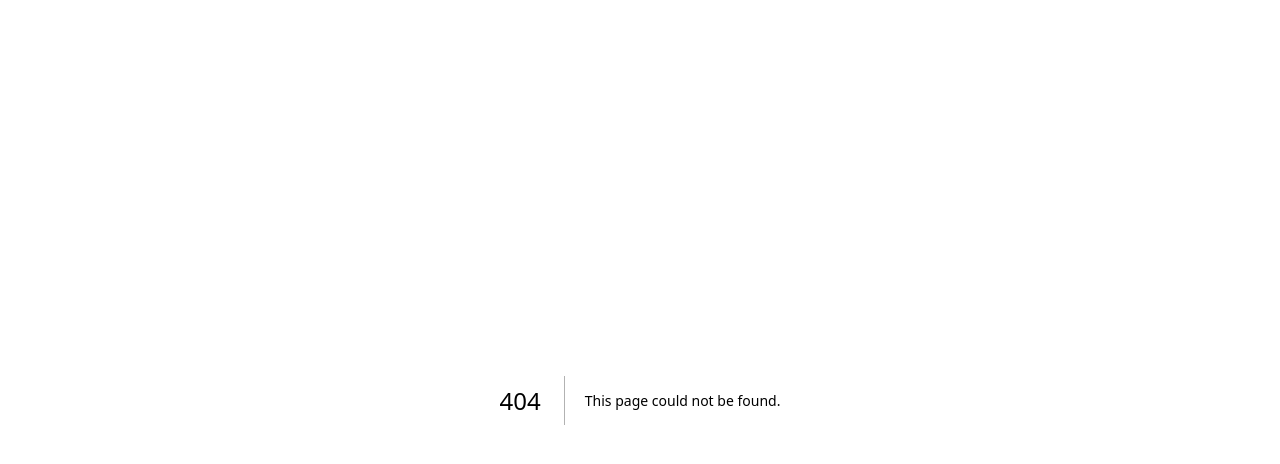
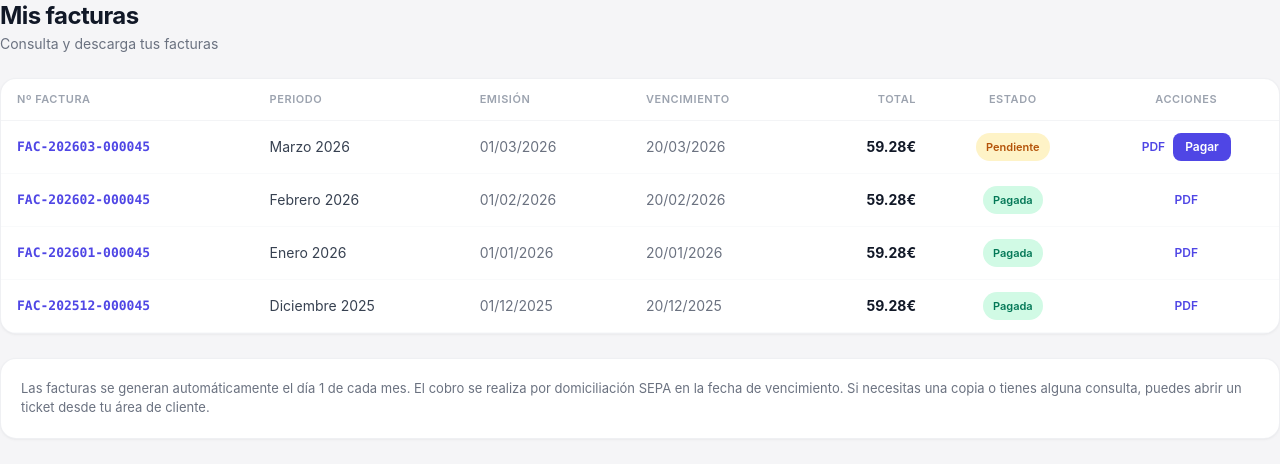
Before and after one commit to creatitagency/isp-manager-pro, a Next.js app: page /portal/facturas in a window 1280 px wide. Before the commit this address had no page. Shown: the top 464 px of the page. Built offline with nearby package versions, Linux system fonts and the light colour scheme.

Commit message:
Add src/app/(portal)/portal/facturas/page.tsx

```diff
--- /dev/null
+++ b/src/app/(portal)/portal/facturas/page.tsx
@@ -0,0 +1,77 @@
+/**
+ * Customer Portal — Invoices page
+ * Lists all invoices with download and payment options
+ */
+export default function PortalFacturas() {
+  const invoices = [
+    { id: "FAC-202603-000045", period: "Marzo 2026", date: "01/03/2026", due: "20/03/2026", total: 59.28, status: "Pendiente" },
+    { id: "FAC-202602-000045", period: "Febrero 2026", date: "01/02/2026", due: "20/02/2026", total: 59.28, status: "Pagada" },
+    { id: "FAC-202601-000045", period: "Enero 2026", date: "01/01/2026", due: "20/01/2026", total: 59.28, status: "Pagada" },
+    { id: "FAC-202512-000045", period: "Diciembre 2025", date: "01/12/2025", due: "20/12/2025", total: 59.28, status: "Pagada" },
+  ];
+
+  const statusStyle: Record<string, string> = {
+    Pagada: "bg-emerald-100 text-emerald-700",
+    Pendiente: "bg-amber-100 text-amber-700",
+    Impagada: "bg-red-100 text-red-700",
+  };
+
+  return (
+    <div className="space-y-6 animate-fade-in">
+      <div>
+        <h1 className="page-title">Mis facturas</h1>
+        <p className="page-subtitle">Consulta y descarga tus facturas</p>
+      </div>
+
+      <div className="card overflow-hidden">
+        <table className="w-full">
+          <thead>
+            <tr className="border-b border-gray-100">
+              <th className="table-header">Nº Factura</th>
+              <th className="table-header">Periodo</th>
+              <th className="table-header">Emisión</th>
+              <th className="table-header">Vencimiento</th>
+              <th className="table-header text-right">Total</th>
+              <th className="table-header text-center">Estado</th>
+              <th className="table-header text-center">Acciones</th>
+            </tr>
+          </thead>
+          <tbody>
+            {invoices.map((inv) => (
+              <tr key={inv.id} className="border-b border-gray-50 hover:bg-gray-50/50 transition-colors">
+                <td className="table-cell font-mono text-brand-600 font-semibold text-[13px]">{inv.id}</td>
+                <td className="table-cell text-gray-700">{inv.period}</td>
+                <td className="table-cell text-gray-500">{inv.date}</td>
+                <td className="table-cell text-gray-500">{inv.due}</td>
+                <td className="table-cell text-right font-bold text-gray-900">{inv.total.toFixed(2)}€</td>
+                <td className="table-cell text-center">
+                  <span className={`badge ${statusStyle[inv.status]}`}>{inv.status}</span>
+                </td>
+                <td className="table-cell text-center">
+                  <div className="flex items-center justify-center gap-2">
+                    <button className="text-[12px] text-brand-600 font-semibold hover:underline">
+                      PDF
+                    </button>
+                    {inv.status === "Pendiente" && (
+                      <button className="text-[12px] bg-brand-600 text-white px-3 py-1 rounded-lg font-semibold hover:bg-brand-700 transition-colors">
+                        Pagar
+                      </button>
+                    )}
+                  </div>
+                </td>
+              </tr>
+            ))}
+          </tbody>
+        </table>
+      </div>
+
+      <div className="card p-5">
+        <p className="text-[13px] text-gray-500">
+          Las facturas se generan automáticamente el día 1 de cada mes. El cobro se realiza
+          por domiciliación SEPA en la fecha de vencimiento. Si necesitas una copia o tienes
+          alguna consulta, puedes abrir un ticket desde tu área de cliente.
+        </p>
+      </div>
+    </div>
+  );
+}
```
